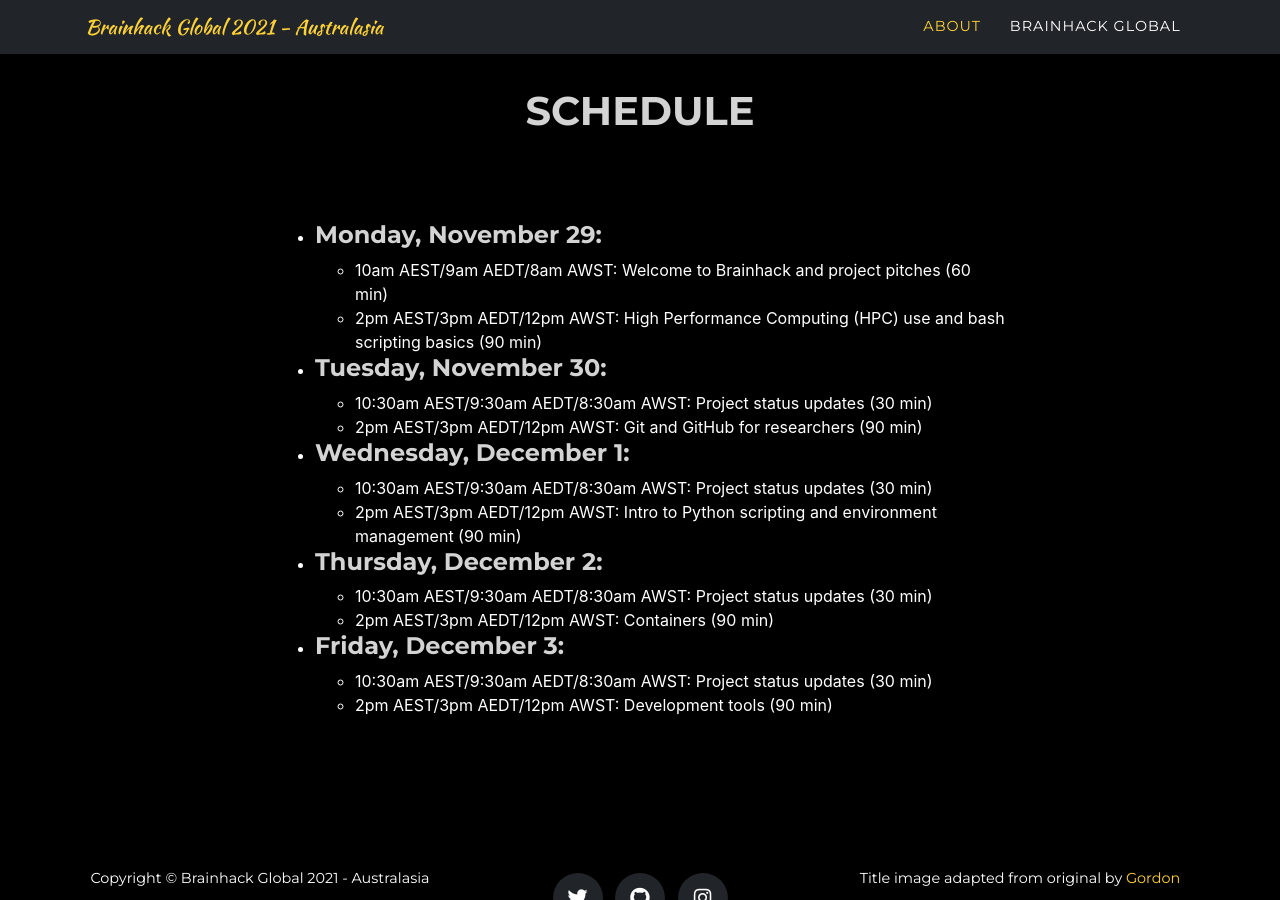
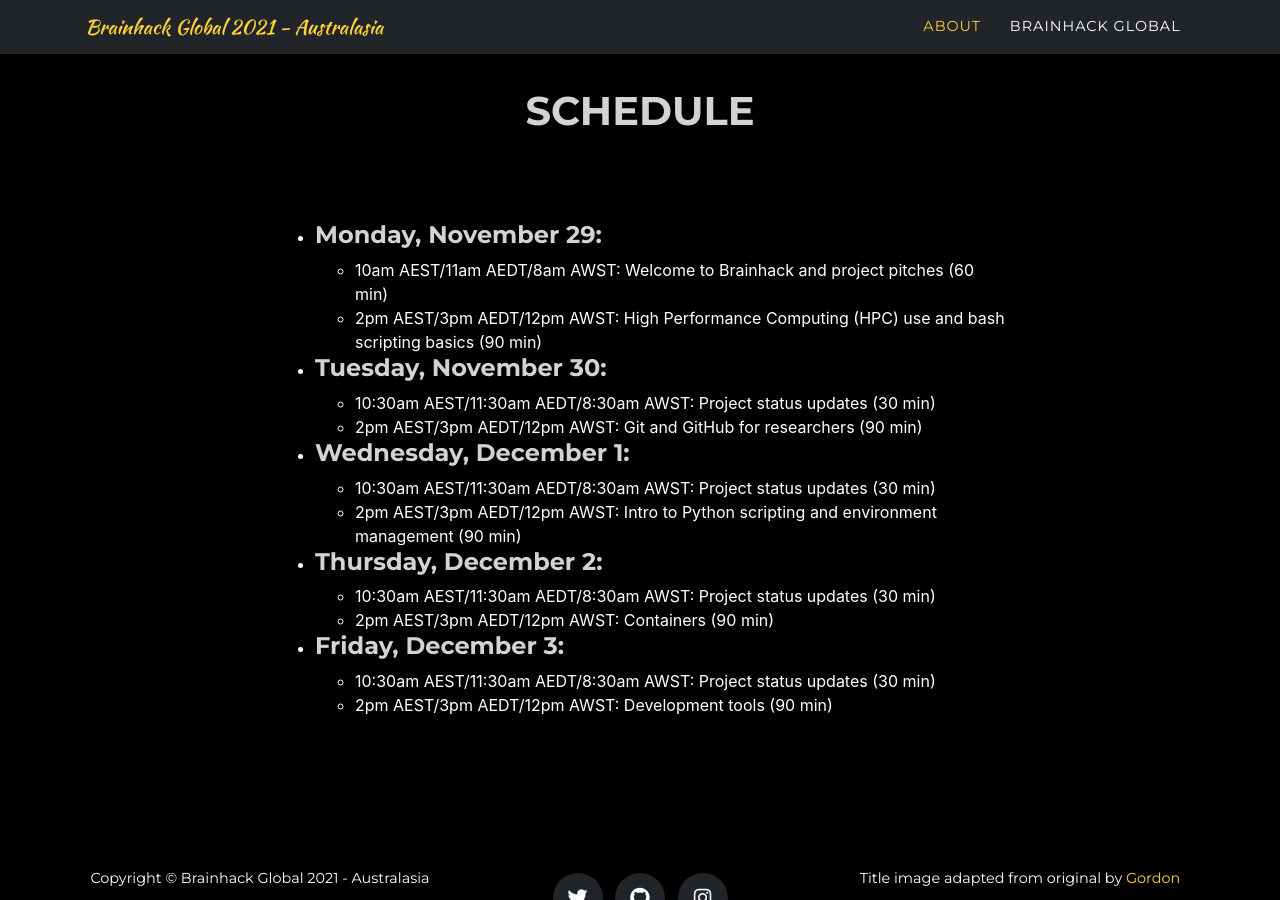
Before and after one commit to tclose/global2021, a Jekyll site: the page built from index.md, in a window 1280 px wide and 900 px high, scrolled down 4945 px. Built offline with Jekyll 4.4.1, drawn with Linux system fonts in a browser that asks for light colours; some web fonts are replaced.

Commit message:
Fixed up AEDT times for morning hack-track updates
The AEDT was shifted in the wrong direction from AEST for the morning hack-track updates

```diff
--- a/_data/sitetext.yml
+++ b/_data/sitetext.yml
@@ -119,7 +119,7 @@ schedule:
   days:
     - name: "Monday, November 29"
       events:
-        - start: "10am AEST/9am AEDT/8am AWST"
+        - start: "10am AEST/11am AEDT/8am AWST"
           duration: "60 min"
           title: Welcome to Brainhack and project pitches
           registration: https://uqz.zoom.us/meeting/register/tZYof-6hqzItGNDIc1_g8ninsuLFDstlOpRO
@@ -128,7 +128,7 @@ schedule:
           title: High Performance Computing (HPC) use and bash scripting basics
     - name: "Tuesday, November 30"
       events:
-        - start: "10:30am AEST/9:30am AEDT/8:30am AWST"
+        - start: "10:30am AEST/11:30am AEDT/8:30am AWST"
           duration: "30 min"
           title: Project status updates
           presenter: Kelly Garner
@@ -138,7 +138,7 @@ schedule:
           title: Git and GitHub for researchers
     - name: "Wednesday, December 1"
       events:
-        - start: "10:30am AEST/9:30am AEDT/8:30am AWST"
+        - start: "10:30am AEST/11:30am AEDT/8:30am AWST"
           duration: "30 min"
           title: Project status updates
           presenter: Kelly Garner
@@ -148,7 +148,7 @@ schedule:
           title: Intro to Python scripting and environment management
     - name: "Thursday, December 2"
       events:
-        - start: "10:30am AEST/9:30am AEDT/8:30am AWST"
+        - start: "10:30am AEST/11:30am AEDT/8:30am AWST"
           duration: "30 min"
           title: Project status updates
           presenter: Kelly Garner
@@ -158,7 +158,7 @@ schedule:
           title: Containers
     - name: "Friday, December 3"
       events:
-        - start: "10:30am AEST/9:30am AEDT/8:30am AWST"
+        - start: "10:30am AEST/11:30am AEDT/8:30am AWST"
           duration: "30 min"
           title: Project status updates
           presenter: Kelly Garner
```
